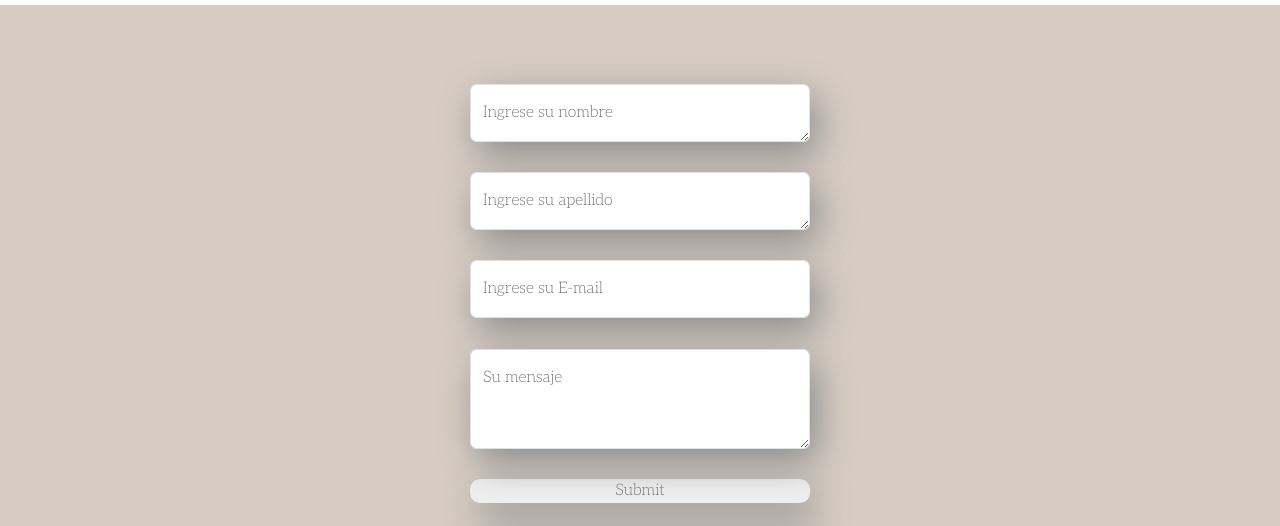
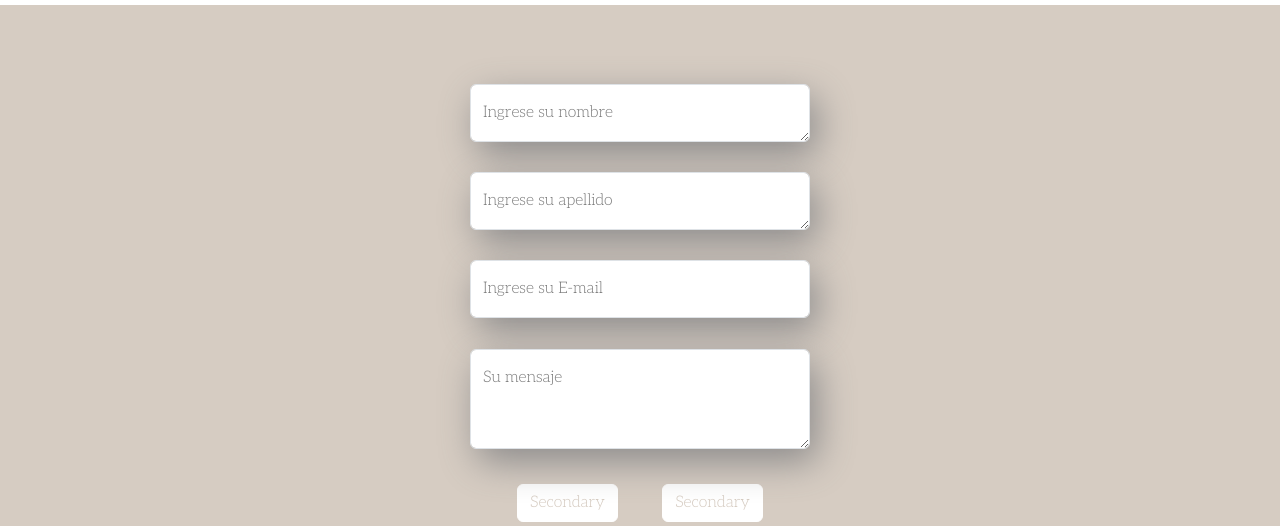
Before and after one commit to zoemontenegro/proyecto-domyos, a plain HTML site: page html/contacto.html in a window 1280 px wide. Shown: the part 274-800 px from the top of the page. Drawn offline with nearby package versions, Linux system fonts and the light colour scheme.

Commit message:
cambio botones de formulario

```diff
--- a/css/style.css
+++ b/css/style.css
@@ -107,8 +107,10 @@ footer {
 }
 
 .boton {
-    background-color: #d6ccc2;
-    margin: 1%;
+    background-color: white;
+    margin: 20px;
+    color:#d6ccc2;
+    border-color: white;
 }
 
 .card:hover {
@@ -130,7 +132,9 @@ footer {
 }
 
 .boton:hover {
-    background-color: rgb(211, 195, 180)
+    border-color:rgb(238, 238, 238);
+    background-color: rgb(238, 238, 238)
+
 }
 
 .textoMenu:hover {
--- a/html/contacto.html
+++ b/html/contacto.html
@@ -69,8 +69,10 @@
                             style="height: 100px"></textarea>
                         <label for="floatingTextarea2">Su mensaje</label>
                     </div>
-                    <input class="inputFormulario" type="submit">
-                    <input class="inputFormulario" type="reset">
+                    <div>
+                        <button type="button" class="btn btn-secondary boton">Secondary</button>
+                        <button type="button" class="btn btn-secondary boton">Secondary</button>
+                    </div>
                 </form>
             </div>
         </section>
```
